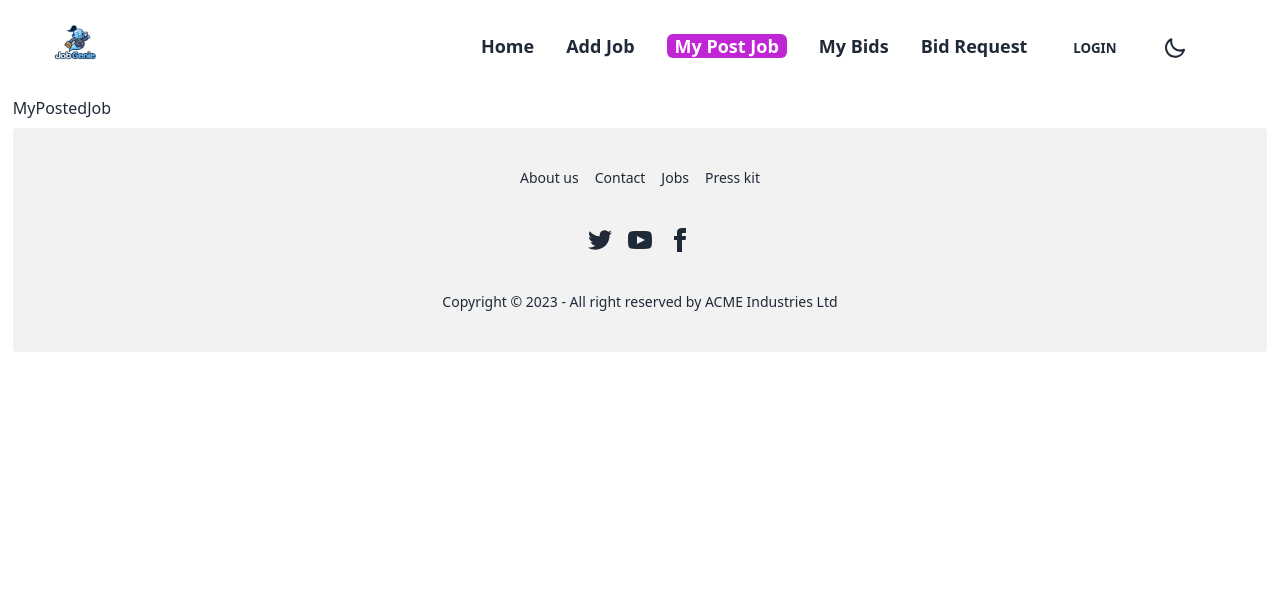
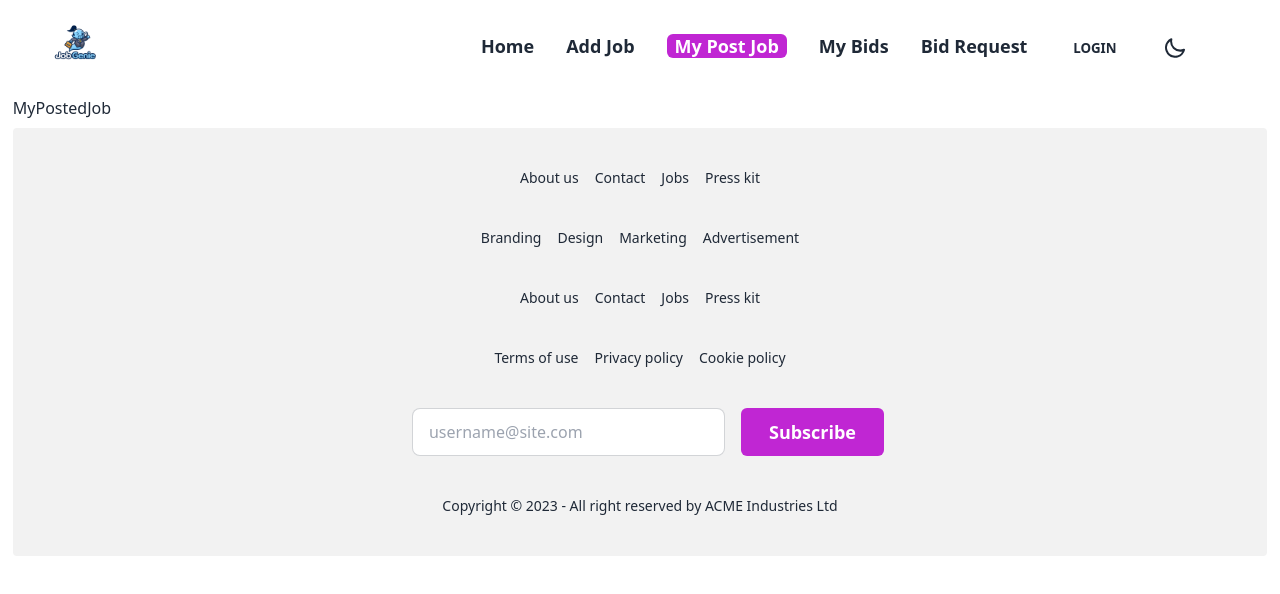
Before and after one commit to siyam79/job-search-react-app-client, a React (Vite) app: page /mypostedjob in a window 1280 px wide. Shown: the top 594 px of the page. Built offline with nearby package versions, Linux system fonts and the light colour scheme; no server answers.

Commit message:
Add job Route emplements and add job route data add for home page ahow

```diff
--- /dev/null
+++ b/src/Pages/Bid.jsx
@@ -0,0 +1,16 @@
+import PropTypes from 'prop-types';
+
+const Bid = ({bid}) => {
+    console.log(bid);
+    const {deadline} = bid || {}
+    return (
+        <div>
+            <h1> Date : {deadline} </h1>
+        </div>
+    );
+};
+Bid.propTypes = {
+    bid: PropTypes.object
+}
+
+export default Bid;
--- a/src/Pages/Feautres.jsx
+++ b/src/Pages/Feautres.jsx
@@ -18,29 +18,29 @@ const Feautres = () => {
              <div className=" grid lg:grid-cols-4 md:grid-cols-2 grid-cols-1 gap-6 ">
                 {/*  card number 1  */}
                 <div className="bg-[rgba(255, 255, 255,0.04)] rounded-[35px] h-96 shadow-2xl p-8  flex justify-center items-center hover:translate-y-4 transition-all duration-300  ">
-                    <div className="w-full mx-auto">
+                    <div className="lg:w-48 w-52 mx-auto">
                         <img className=" w-full " src={logo1} alt="" />
                         <h5 className="text-xl font-semibold text-gray-400 px-5 text-center mt-5 "> Convertient study Schedules </h5>
                     </div>
                 </div>
-                {/*  card number 1  */}
+                {/*  card number 2 */}
                 <div className="bg-[rgba(255, 255, 255,0.04)] rounded-[35px] h-72 shadow-2xl p-8  flex justify-center items-center hover:translate-y-4 transition-all duration-300  ">
                     <div>
-                        <img className="w-40 " src={logo2} alt="" />
+                        <img className="lg:w-40 w-52  mx-auto" src={logo2} alt="" />
                         <h5 className="text-xl font-semibold text-gray-400 px-5 text-center mt-5 "> Convertient study Schedules </h5>
                     </div>
                 </div>
-                {/*  card number 1  */}
+                {/*  card number 3  */}
                 <div className="bg-[rgba(255, 255, 255,0.04)] rounded-[35px] h-80 shadow-2xl p-8  flex justify-center items-center hover:translate-y-4 transition-all duration-700 ">
                     <div>
-                        <img className="w-40 " src={logo3} alt="" />
+                        <img className="lg:w-48 w-52  mx-auto " src={logo3} alt="" />
                         <h5 className="text-xl font-semibold text-gray-400 px-5 text-center mt-5 "> Convertient study Schedules </h5>
                     </div>
                 </div>
-                {/*  card number 1  */}
-                <div className="bg-[rgba(255, 255, 255,0.04)] rounded-[35px] h-64 shadow-2xl p-8  flex justify-center items-center hover:translate-y-4 transition-all duration-300  ">
+                {/*  card number 4 */}
+                <div className="bg-[rgba(255, 255, 255,0.04)] rounded-[35px] lg:h-64  shadow-2xl p-8  flex justify-center items-center hover:translate-y-4 transition-all duration-300  ">
                     <div>
-                        <img className="w-40 " src={logo4} alt="" />
+                        <img className="lg:w-40 w-52  mx-auto " src={logo4} alt="" />
                         <h5 className="text-xl font-semibold text-gray-400 px-5 text-center mt-5 "> Convertient study Schedules </h5>
                     </div>
                 </div>
--- a/src/Pages/Footer.jsx
+++ b/src/Pages/Footer.jsx
@@ -1,27 +1,48 @@
-
+import { Link } from "react-router-dom";
 
 const Footer = () => {
     return (
         <div>
             <footer className="footer footer-center p-10 bg-base-200 text-base-content rounded mt-2 ">
                 <nav className="grid grid-flow-col gap-4">
-                    <a className="link link-hover">About us</a>
-                    <a className="link link-hover">Contact</a>
-                    <a className="link link-hover">Jobs</a>
-                    <a className="link link-hover">Press kit</a>
+                    <Link className="link link-hover">About us</Link>
+                    <Link className="link link-hover">Contact</Link>
+                    <Link className="link link-hover">Jobs</Link>
+                    <Link className="link link-hover">Press kit</Link>
                 </nav>
+                <nav className="grid grid-flow-col gap-4">
+                    <Link className="link link-hover">Branding</Link>
+                    <Link className="link link-hover">Design</Link>
+                    <Link className="link link-hover">Marketing</Link>
+                    <Link className="link link-hover">Advertisement</Link>
+                </nav>
+                <nav className="grid grid-flow-col gap-4">
+                    <Link className="link link-hover">About us</Link>
+                    <Link className="link link-hover">Contact</Link>
+                    <Link className="link link-hover">Jobs</Link>
+                    <Link className="link link-hover">Press kit</Link>
+                </nav>
+                <nav className="grid grid-flow-col gap-4">
+                    <Link className="link link-hover">Terms of use</Link>
+                    <Link className="link link-hover">Privacy policy</Link>
+                    <Link className="link link-hover">Cookie policy</Link>
+                </nav>
+
                 <nav>
                     <div className="grid grid-flow-col gap-4">
-                        <a><svg xmlns="http://www.w3.org/2000/svg" width="24" height="24" viewBox="0 0 24 24" className="fill-current"><path d="M24 4.557c-.883.392-1.832.656-2.828.775 1.017-.609 1.798-1.574 2.165-2.724-.951.564-2.005.974-3.127 1.195-.897-.957-2.178-1.555-3.594-1.555-3.179 0-5.515 2.966-4.797 6.045-4.091-.205-7.719-2.165-10.148-5.144-1.29 2.213-.669 5.108 1.523 6.574-.806-.026-1.566-.247-2.229-.616-.054 2.281 1.581 4.415 3.949 4.89-.693.188-1.452.232-2.224.084.626 1.956 2.444 3.379 4.6 3.419-2.07 1.623-4.678 2.348-7.29 2.04 2.179 1.397 4.768 2.212 7.548 2.212 9.142 0 14.307-7.721 13.995-14.646.962-.695 1.797-1.562 2.457-2.549z"></path></svg></a>
+                        <img src="" alt="" />
+                        <input type="text" placeholder="username@site.com" className="input input-bordered w-full pr-16" />
+                        <button className="bg-fuchsia-600 text-white font-bold lg:px-7 px-4 py-2 text-lg rounded-md  ">Subscribe</button>
+                        {/* <a><svg xmlns="http://www.w3.org/2000/svg" width="24" height="24" viewBox="0 0 24 24" className="fill-current"><path d="M24 4.557c-.883.392-1.832.656-2.828.775 1.017-.609 1.798-1.574 2.165-2.724-.951.564-2.005.974-3.127 1.195-.897-.957-2.178-1.555-3.594-1.555-3.179 0-5.515 2.966-4.797 6.045-4.091-.205-7.719-2.165-10.148-5.144-1.29 2.213-.669 5.108 1.523 6.574-.806-.026-1.566-.247-2.229-.616-.054 2.281 1.581 4.415 3.949 4.89-.693.188-1.452.232-2.224.084.626 1.956 2.444 3.379 4.6 3.419-2.07 1.623-4.678 2.348-7.29 2.04 2.179 1.397 4.768 2.212 7.548 2.212 9.142 0 14.307-7.721 13.995-14.646.962-.695 1.797-1.562 2.457-2.549z"></path></svg></a>
                         <a><svg xmlns="http://www.w3.org/2000/svg" width="24" height="24" viewBox="0 0 24 24" className="fill-current"><path d="M19.615 3.184c-3.604-.246-11.631-.245-15.23 0-3.897.266-4.356 2.62-4.385 8.816.029 6.185.484 8.549 4.385 8.816 3.6.245 11.626.246 15.23 0 3.897-.266 4.356-2.62 4.385-8.816-.029-6.185-.484-8.549-4.385-8.816zm-10.615 12.816v-8l8 3.993-8 4.007z"></path></svg></a>
-                        <a><svg xmlns="http://www.w3.org/2000/svg" width="24" height="24" viewBox="0 0 24 24" className="fill-current"><path d="M9 8h-3v4h3v12h5v-12h3.642l.358-4h-4v-1.667c0-.955.192-1.333 1.115-1.333h2.885v-5h-3.808c-3.596 0-5.192 1.583-5.192 4.615v3.385z"></path></svg></a>
+                        <a><svg xmlns="http://www.w3.org/2000/svg" width="24" height="24" viewBox="0 0 24 24" className="fill-current"><path d="M9 8h-3v4h3v12h5v-12h3.642l.358-4h-4v-1.667c0-.955.192-1.333 1.115-1.333h2.885v-5h-3.808c-3.596 0-5.192 1.583-5.192 4.615v3.385z"></path></svg></a> */}
                     </div>
                 </nav>
                 <aside>
                     <p>Copyright © 2023 - All right reserved by ACME Industries Ltd</p>
                 </aside>
             </footer>
-        </div>
+        </div >
     );
 };
 
--- a/src/Route/MyRoute.jsx
+++ b/src/Route/MyRoute.jsx
@@ -10,6 +10,8 @@ import Register from "../components/Register";
 import ErrorElements from "../components/ErrorElements";
 import PrivateRoute from "../Provider/PrivateRoute";
 import JobDetails from "../components/JobDetails";
+
+
 
 
 const MyRoute = createBrowserRouter([
@@ -34,6 +36,7 @@ const MyRoute = createBrowserRouter([
             {
                 path: '/mybids',
                 element: <MyBids></MyBids>
+
             },
             {
                 path: '/bidrequest',
--- a/src/components/JobDetails.jsx
+++ b/src/components/JobDetails.jsx
@@ -1,8 +1,10 @@
-import { useLoaderData } from "react-router-dom";
-import { ToastContainer, } from "react-toastify";
+import {  useLoaderData, useNavigate } from "react-router-dom";
+import { ToastContainer, toast, } from "react-toastify";
+import 'react-toastify/dist/ReactToastify.css';
 import useAuth from "../Hooks/useAuth";
 
 const JobDetails = () => {
+    const navegate = useNavigate()
 
     const jobDeatails = useLoaderData()
     console.log(jobDeatails);
@@ -14,6 +16,8 @@ const JobDetails = () => {
 
 
     const { title, deadline, description, minimumPrice, maximumPrice, } = jobDeatails || {};
+
+
     const handleBidJob = (e) => {
         e.preventDefault();
 
@@ -24,33 +28,39 @@ const JobDetails = () => {
         const deadline = form.deadline.value;
 
 
-        const addJob = {
+        const addBidJob = {
             buyerEmail,
             deadline,
             email,
             price,
         };
-        console.log(addJob);
+        console.log(addBidJob);
 
-        // fetch('http://localhost:5000/addJob', {
-        //     method: 'POST',
-        //     headers: {
-        //         'content-type': "application/json",
-        //     },
-        //     body: JSON.stringify(addJob)
-        // }).then(res => res.json())
-        //     .then(data => {
-        //         console.log(data);
-        //         if (data.insertedId) {
-        //             toast.success(" Job Add Success Full ", {
-        //                 position: "top-center"
-        //             })
-        //         }
-        //         form.reset()
-        //     })
+        fetch('http://localhost:5000/addBidJob', {
+            method: 'POST',
+            headers: {
+                'content-type': "application/json",
+            },
+            body: JSON.stringify(addBidJob)
+        }).then(res => res.json())
+            .then(data => {
+                console.log(data);
+                if (data.insertedId) {
+                    toast.success(" Add Bid Job Success Fully ", {
+                        position: "top-right"
+
+                    })
+                    setTimeout(() => {
+                        navegate('/mybids')
+                    }, 1000);
+                    //
+                }
+                // form.reset()
+
+
+            })
 
     }
-
 
 
     return (
@@ -72,7 +82,7 @@ const JobDetails = () => {
             {/*  Form   */}
 
             <div className=" lg:w-1/2 mx-auto pt-1 mt-4 bg-base-300 rounded-lg shadow-3xl ">
-                <h2 className="text-3xl text-center text-fuchsia-800 font-bold mb-6 mt-10 ">  Add Job  </h2>
+                <h2 className="text-3xl text-center text-fuchsia-800 font-bold mb-6 mt-10 "> Add Job Bid  </h2>
                 <form onSubmit={handleBidJob} className="px-2">
                     <div className=" lg:flex gap-4 ">
                         <div className="mb-4  w-full ">
@@ -86,57 +96,29 @@ const JobDetails = () => {
                         </div>
                     </div>
 
-                    <div className=" gap-4 ">
+                    <div className="  gap-4 ">
                         <div className="lg:flex gap-4 ">
                             <div className="mb-4 w-full ">
                                 <label className="block   text-md font-semibold mb-2 " htmlFor=""> Your Bidding Amount</label>
                                 <input className=" w-full px-4 py-2 text-white border rounded-lg bg-gray-800 focus:outline-none focus:border-blue-500 " type="number" placeholder="Your Bidding Amount" name="price" required />
                             </div>
-                            {/* <div className="mb-4 w-full ">
-                                <label className="block   text-md font-semibold mb-2 " htmlFor=""> Maximum Price </label>
-                                <input className=" w-full px-4 py-2 text-white border rounded-lg bg-gray-800 focus:outline-none focus:border-blue-500 " type="number" placeholder="Maximum Price" name="maximumPrice" required />
-                            </div> */}
-                        </div>
 
-                        {/* <div className="mb-4">
                             <div className="mb-4 w-full ">
-                                <label className="block   text-md font-semibold mb-2 " htmlFor=""> category </label>
-                                <input className=" w-full px-4 py-2 text-white border rounded-lg bg-gray-800 focus:outline-none focus:border-blue-500 " type="text" defaultValue={category} placeholder="Category" name="category" required />
+                                <label className="block text-md font-semibold mb-2 " htmlFor=""> Dead Line  </label>
+                                <input className=" w-full px-4 py-2 text-white border rounded-lg bg-gray-800 focus:outline-none focus:border-blue-500 " type="date" placeholder=" Dead Line " name="deadline" required />
                             </div>
-                            <select className="w-full px-4 py-2 text-white border rounded-lg bg-gray-800 focus:outline-none focus:border-blue-500 " id="category" name="category" required>
-
-                                <option value="Web Development">Web Development</option>
-                                <option value="Digital Marketing">Digital Marketing </option>
-                                <option value="Digital Marketing">Graphics Design </option>
-                            </select>
-                        </div> */}
-                        <div className="mb-4 w-full ">
-                            <label className="block text-md font-semibold mb-2 " htmlFor=""> Dead Line  </label>
-                            <input className=" w-full px-4 py-2 text-white border rounded-lg bg-gray-800 focus:outline-none focus:border-blue-500 " type="date" placeholder=" Dead Line " name="deadline" required />
                         </div>
                     </div>
 
+                    <div className=" text-center justify-center  pb-6 ">
 
-                    <div className="mb-4 ">
-                        <label className="block  text-md font-semibold mb-2 " htmlFor="">Description </label>
-                        <textarea className=" bg-gray-800 w-full px-4 py-2 text-white border rounded-lg  focus:outline-none focus:border-blue-500 " name="description" id="" placeholder=" Description Here....  " cols="20" rows="6"></textarea>
-                    </div>
+                       <button  type="submit" className=" w-40 rounded-lg  text-white bg-pink-800 hover:bg-pink-500 py-2 ">Bit On The Job </button>
 
-                    <div className=" text-center justify-center  pb-6 ">
-                        <button type="submit" className=" w-40 rounded-lg  text-white bg-pink-800 hover:bg-pink-500 py-2 ">Bit On The Projects </button>
                     </div>
                 </form>
 
                 <ToastContainer></ToastContainer>
             </div>
-
-
-
-
-
-
-
-
         </div>
     );
 };
--- a/src/components/MyBids.jsx
+++ b/src/components/MyBids.jsx
@@ -1,8 +1,30 @@
+import { useEffect, useState } from "react";
+import useAuth from "../Hooks/useAuth";
+import Bid from "../Pages/Bid";
+
 
 const MyBids = () => {
+    const { user } = useAuth()
+    console.log(user);
+
+    const [bids, setBids] = useState([])
+
+    const url = `http://localhost:5000/bidJobs?email=${user?.email}`
+
+    useEffect(() => {
+        fetch(url)
+            .then(res => res.json())
+            .then(data => setBids(data))
+    }, [])
+console.log(bids);
     return (
         <div>
-            MyBids
+            <h1> your bids {bids.length} </h1>
+            <div>
+               {
+                bids.map(bid  =><Bid key={bid._id} bid={bid}></Bid> )
+               }
+            </div>
         </div>
     );
 };
```
